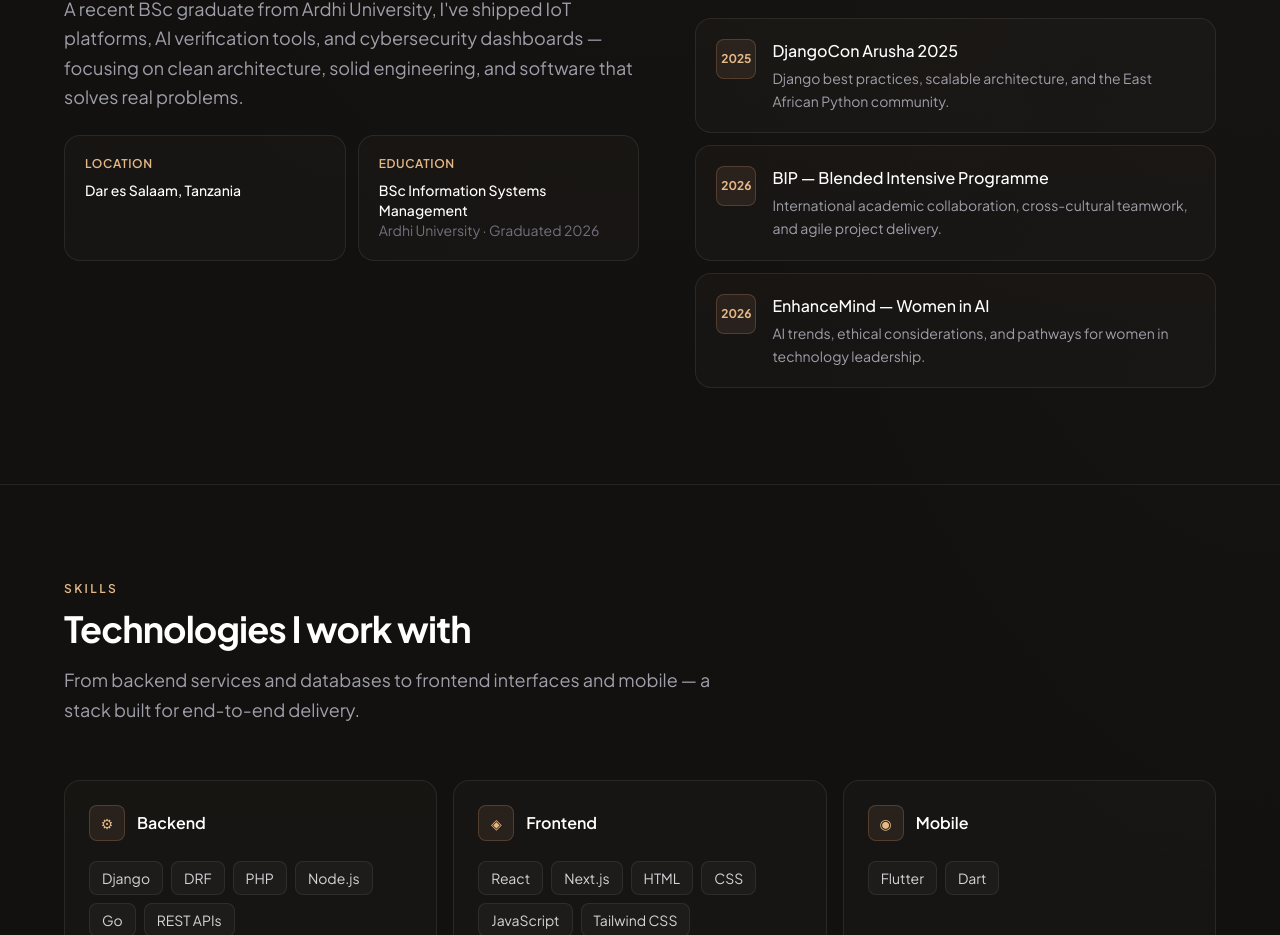
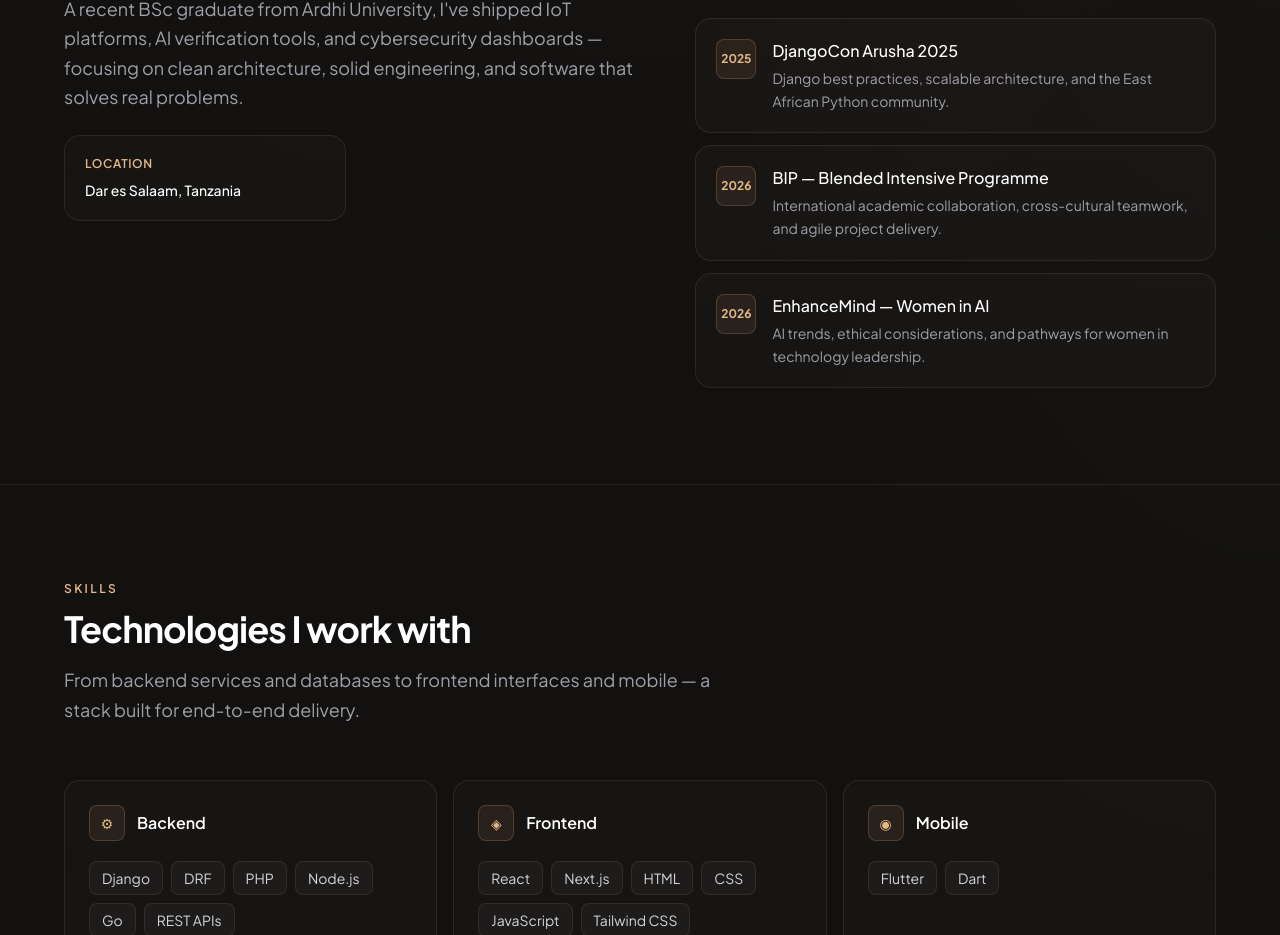
Before and after one commit to Samiahamad37/my-portfolio, a Next.js app: page / in a window 1280 px wide. Shown: the part 1370-2305 px from the top of the page. Built offline with nearby package versions, Linux system fonts and the light colour scheme.

Commit message:
remiving repitition

```diff
--- a/src/components/About.tsx
+++ b/src/components/About.tsx
@@ -39,7 +39,7 @@ export default function About() {
                 </p>
                 <p className="mt-2 text-sm font-medium text-white">{siteConfig.location}</p>
               </div>
-              <div className="card p-5">
+              {/* <div className="card p-5">
                 <p className="text-xs font-semibold uppercase tracking-wider text-primary-light">
                   Education
                 </p>
@@ -47,7 +47,7 @@ export default function About() {
                 <p className="text-sm text-zinc-500">
                   {education[0].institution} · {education[0].period}
                 </p>
-              </div>
+              </div> */}
             </div>
           </div>
 
```
